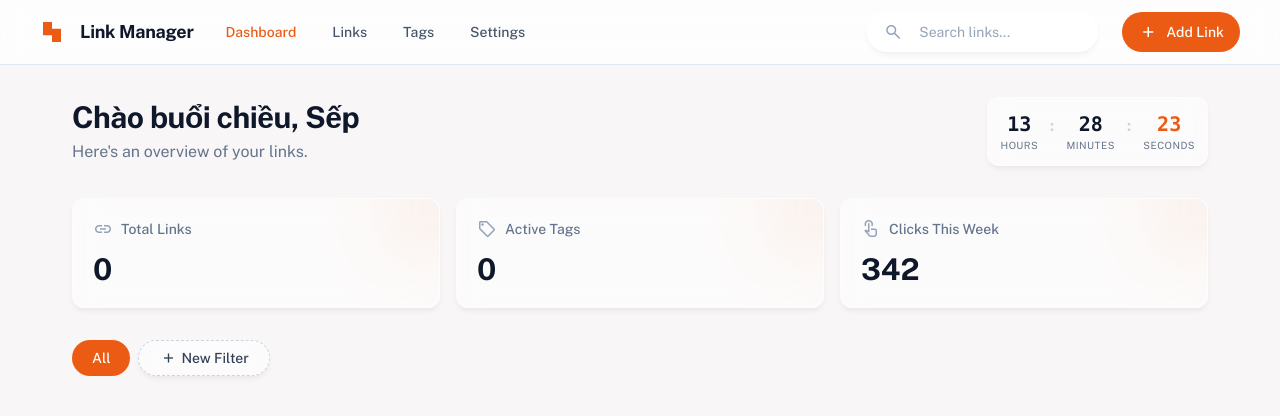
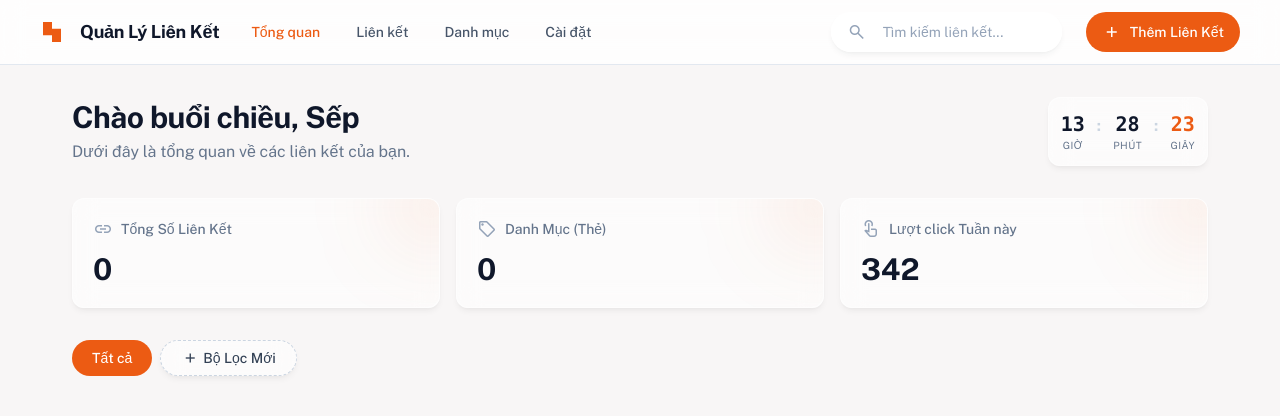
Before and after one commit to 1pixeljob-hue/hub-portal, a PHP site: page / in a window 1280 px wide. Shown: the top 416 px of the page. Run offline with PHP 8.4, Linux system fonts and the light colour scheme; data that the repository does not hold is empty; some libraries are stand-ins or nearby versions.

Commit message:
feat: translate UI completely to Vietnamese and fix filter button styling

```diff
--- a/index.php
+++ b/index.php
@@ -54,11 +54,11 @@
 }
 ?>
 <!DOCTYPE html>
-<html lang="en">
+<html lang="vi">
 <head>
     <meta charset="utf-8"/>
     <meta content="width=device-width, initial-scale=1.0" name="viewport"/>
-    <title>Link Manager Dashboard</title>
+    <title>Bảng Điều Khiển Liên Kết</title>
     <link href="https://fonts.googleapis.com/css2?family=Public+Sans:wght@400;500;600;700&display=swap" rel="stylesheet"/>
     <link href="https://fonts.googleapis.com/css2?family=Material+Symbols+Outlined:wght,FILL@100..700,0..1&display=swap" rel="stylesheet"/>
     <script src="https://cdn.tailwindcss.com?plugins=forms,container-queries"></script>
@@ -107,13 +107,13 @@
 
             const greetingElement = document.getElementById('greeting-text');
             const h = now.getHours();
-            let greeting = 'Good morning';
+            let greeting = 'Chào buổi sáng';
             if (h >= 12 && h < 18) {
-                greeting = 'Good afternoon';
+                greeting = 'Chào buổi chiều';
             } else if (h >= 18) {
-                greeting = 'Good evening';
+                greeting = 'Chào buổi tối';
             }
-            if(greetingElement) greetingElement.textContent = `${greeting}, Alex`;
+            if(greetingElement) greetingElement.textContent = `${greeting}, Sếp`;
         }
         setInterval(updateTime, 1000);
         window.addEventListener('load', updateTime);
@@ -130,13 +130,13 @@
 <path clip-rule="evenodd" d="M24 4H6V17.3333V30.6667H24V44H42V30.6667V17.3333H24V4Z" fill-rule="evenodd"></path>
 </svg>
 </div>
-<h2 class="text-slate-900 dark:text-white text-lg font-bold leading-tight tracking-[-0.015em]">Link Manager</h2>
+<h2 class="text-slate-900 dark:text-white text-lg font-bold leading-tight tracking-[-0.015em]">Quản Lý Liên Kết</h2>
 </div>
 <div class="hidden md:flex items-center gap-9">
-<a class="text-primary text-sm font-medium leading-normal" href="#">Dashboard</a>
-<a class="text-slate-600 dark:text-slate-400 hover:text-primary transition-colors text-sm font-medium leading-normal" href="#">Links</a>
-<a class="text-slate-600 dark:text-slate-400 hover:text-primary transition-colors text-sm font-medium leading-normal" href="#">Tags</a>
-<a class="text-slate-600 dark:text-slate-400 hover:text-primary transition-colors text-sm font-medium leading-normal" href="#">Settings</a>
+<a class="text-primary text-sm font-medium leading-normal" href="#">Tổng quan</a>
+<a class="text-slate-600 dark:text-slate-400 hover:text-primary transition-colors text-sm font-medium leading-normal" href="#">Liên kết</a>
+<a class="text-slate-600 dark:text-slate-400 hover:text-primary transition-colors text-sm font-medium leading-normal" href="#">Danh mục</a>
+<a class="text-slate-600 dark:text-slate-400 hover:text-primary transition-colors text-sm font-medium leading-normal" href="#">Cài đặt</a>
 </div>
 </div>
 <div class="flex flex-1 justify-end gap-6 items-center">
@@ -145,11 +145,11 @@
 <div class="text-slate-400 flex items-center justify-center pl-4 pr-2">
 <span class="material-symbols-outlined text-[20px]">search</span>
 </div>
-<input class="form-input flex w-full min-w-0 flex-1 resize-none overflow-hidden rounded-full rounded-l-none bg-transparent text-slate-900 dark:text-white focus:outline-0 focus:ring-0 border-none h-full placeholder:text-slate-400 px-2 text-sm font-normal leading-normal" placeholder="Search links..." value=""/>
+<input id="link-search" class="form-input flex w-full min-w-0 flex-1 resize-none overflow-hidden rounded-full rounded-l-none bg-transparent text-slate-900 dark:text-white focus:outline-0 focus:ring-0 border-none h-full placeholder:text-slate-400 px-2 text-sm font-normal leading-normal" placeholder="Tìm kiếm liên kết..." value=""/>
 </div>
 </label>
 <button onclick="window.openAddLinkModal()" class="flex h-10 items-center justify-center gap-2 rounded-full bg-primary text-white hover:bg-orange-600 transition-colors px-4 text-sm font-medium">
-    <span class="material-symbols-outlined text-[20px]">add</span> Add Link
+    <span class="material-symbols-outlined text-[20px]">add</span> Thêm Liên Kết
 </button>
 </div>
 </header>
@@ -157,24 +157,24 @@
 <!-- Header Section -->
 <div class="flex flex-col md:flex-row justify-between items-start md:items-center mb-8 gap-4">
 <div>
-<h1 class="text-slate-900 dark:text-white text-3xl font-bold leading-tight tracking-[-0.015em]" id="greeting-text">Good morning, Alex</h1>
-<p class="text-slate-500 dark:text-slate-400 mt-1">Here's an overview of your links.</p>
+<h1 class="text-slate-900 dark:text-white text-3xl font-bold leading-tight tracking-[-0.015em]" id="greeting-text">Chào buổi sáng, Sếp</h1>
+<p class="text-slate-500 dark:text-slate-400 mt-1">Dưới đây là tổng quan về các liên kết của bạn.</p>
 </div>
 <!-- Digital Clock -->
 <div class="flex gap-3 glass-card rounded-xl p-3">
 <div class="flex flex-col items-center">
 <span class="text-slate-900 dark:text-white text-xl font-bold font-mono" id="clock-hours">10</span>
-<span class="text-slate-500 dark:text-slate-400 text-[10px] uppercase tracking-wider">Hours</span>
+<span class="text-slate-500 dark:text-slate-400 text-[10px] uppercase tracking-wider">Giờ</span>
 </div>
 <span class="text-slate-300 dark:text-slate-600 font-bold self-start mt-1">:</span>
 <div class="flex flex-col items-center">
 <span class="text-slate-900 dark:text-white text-xl font-bold font-mono" id="clock-minutes">30</span>
-<span class="text-slate-500 dark:text-slate-400 text-[10px] uppercase tracking-wider">Minutes</span>
+<span class="text-slate-500 dark:text-slate-400 text-[10px] uppercase tracking-wider">Phút</span>
 </div>
 <span class="text-slate-300 dark:text-slate-600 font-bold self-start mt-1">:</span>
 <div class="flex flex-col items-center">
 <span class="text-primary text-xl font-bold font-mono" id="clock-seconds">45</span>
-<span class="text-slate-500 dark:text-slate-400 text-[10px] uppercase tracking-wider">Seconds</span>
+<span class="text-slate-500 dark:text-slate-400 text-[10px] uppercase tracking-wider">Giây</span>
 </div>
 </div>
 </div>
@@ -184,7 +184,7 @@
 <div class="absolute top-0 right-0 w-24 h-24 bg-primary/10 rounded-full blur-2xl -mr-10 -mt-10 transition-transform group-hover:scale-150"></div>
 <div class="flex items-center gap-2 mb-1">
 <span class="material-symbols-outlined text-slate-400 text-[20px]">link</span>
-<p class="text-slate-500 dark:text-slate-400 text-sm font-medium">Total Links</p>
+<p class="text-slate-500 dark:text-slate-400 text-sm font-medium">Tổng Số Liên Kết</p>
 </div>
 <p class="text-slate-900 dark:text-white text-3xl font-bold"><?php echo $totalLinks; ?></p>
 </div>
@@ -192,7 +192,7 @@
 <div class="absolute top-0 right-0 w-24 h-24 bg-primary/10 rounded-full blur-2xl -mr-10 -mt-10 transition-transform group-hover:scale-150"></div>
 <div class="flex items-center gap-2 mb-1">
 <span class="material-symbols-outlined text-slate-400 text-[20px]">sell</span>
-<p class="text-slate-500 dark:text-slate-400 text-sm font-medium">Active Tags</p>
+<p class="text-slate-500 dark:text-slate-400 text-sm font-medium">Danh Mục (Thẻ)</p>
 </div>
 <p class="text-slate-900 dark:text-white text-3xl font-bold"><?php echo count($categories); ?></p>
 </div>
@@ -200,24 +200,24 @@
 <div class="absolute top-0 right-0 w-24 h-24 bg-primary/10 rounded-full blur-2xl -mr-10 -mt-10 transition-transform group-hover:scale-150"></div>
 <div class="flex items-center gap-2 mb-1">
 <span class="material-symbols-outlined text-slate-400 text-[20px]">touch_app</span>
-<p class="text-slate-500 dark:text-slate-400 text-sm font-medium">Clicks This Week</p>
+<p class="text-slate-500 dark:text-slate-400 text-sm font-medium">Lượt click Tuần này</p>
 </div>
 <p class="text-slate-900 dark:text-white text-3xl font-bold">342</p>
 </div>
 </div>
 <!-- Filters -->
 <div class="flex gap-2 overflow-x-auto pb-4 mb-4 scrollbar-hide">
-<button class="flex h-9 shrink-0 items-center justify-center rounded-full bg-primary text-white px-5 text-sm font-medium transition-transform hover:scale-105">
-    All
+<button class="category-filter active flex h-9 shrink-0 items-center justify-center rounded-full bg-primary text-white px-5 text-sm font-medium transition-transform hover:scale-105" data-filter="all">
+    Tất cả
 </button>
-<?php foreach ($categories as $cat): ?>
-<button class="flex h-9 shrink-0 items-center justify-center rounded-full glass-card hover:bg-slate-100 dark:hover:bg-slate-800 text-slate-700 dark:text-slate-300 px-5 text-sm font-medium transition-colors">
+<?php foreach ($categories as $key => $cat): ?>
+<button class="category-filter flex h-9 shrink-0 items-center justify-center rounded-full glass-card hover:bg-slate-100 dark:hover:bg-slate-800 text-slate-700 dark:text-slate-300 px-5 text-sm font-medium transition-colors" data-filter="<?php echo htmlspecialchars($key); ?>">
     <?php echo htmlspecialchars($cat['name']); ?>
 </button>
 <?php
 endforeach; ?>
 <button onclick="document.getElementById('add-category-modal').classList.add('active')" class="flex h-9 shrink-0 items-center justify-center rounded-full glass-card hover:bg-slate-100 dark:hover:bg-slate-800 text-slate-700 dark:text-slate-300 px-5 text-sm font-medium transition-colors border-dashed border-slate-300 dark:border-slate-700">
-<span class="material-symbols-outlined text-[18px] mr-1">add</span> New Filter
+<span class="material-symbols-outlined text-[18px] mr-1">add</span> Bộ Lọc Mới
 </button>
 </div>
 <!-- Link Cards Grid -->
@@ -252,14 +252,14 @@
     </button>
     <div id="menu-<?php echo $link['id']; ?>" class="action-menu hidden absolute right-0 mt-1 w-36 origin-top-right rounded-lg bg-white shadow-xl ring-1 ring-black/5 overflow-hidden z-30 border border-slate-200">
         <button class="flex w-full items-center gap-2 px-3 py-2 text-sm text-slate-700 hover:bg-slate-50 transition-colors" onclick='window.editLink(<?php echo json_encode($link, JSON_HEX_TAG | JSON_HEX_APOS | JSON_HEX_QUOT | JSON_HEX_AMP); ?>, event)'>
-            <span class="material-symbols-outlined text-[18px]">edit</span> Edit
+            <span class="material-symbols-outlined text-[18px]">edit</span> Sửa
         </button>
         <button class="flex w-full items-center gap-2 px-3 py-2 text-sm text-slate-700 hover:bg-slate-50 transition-colors" onclick="window.copyUrl('<?php echo htmlspecialchars($link['url'], ENT_QUOTES); ?>'); window.toggleMenu('menu-<?php echo $link['id']; ?>', event)">
-            <span class="material-symbols-outlined text-[18px]">content_copy</span> Copy
+            <span class="material-symbols-outlined text-[18px]">content_copy</span> Sao chép
         </button>
         <div class="h-px w-full bg-slate-200 border-0"></div>
         <button class="flex w-full items-center gap-2 px-3 py-2 text-sm text-red-500 hover:bg-red-50 transition-colors" onclick="window.deleteLink('<?php echo $link['id']; ?>')">
-            <span class="material-symbols-outlined text-[18px]">delete</span> Delete
+            <span class="material-symbols-outlined text-[18px]">delete</span> Xóa
         </button>
     </div>
 </div>
@@ -271,7 +271,7 @@
     endforeach; ?>
 </div>
 <a href="<?php echo htmlspecialchars($link['url']); ?>" target="_blank" class="w-full flex items-center justify-center gap-2 bg-transparent hover:bg-primary/5 text-primary border border-primary/20 hover:border-primary/50 py-2.5 rounded-xl text-sm font-semibold transition-all group-hover:bg-primary group-hover:text-white">
-    Open Link <span class="material-symbols-outlined text-[18px]">open_in_new</span>
+    Mở Liên Kết <span class="material-symbols-outlined text-[18px]">open_in_new</span>
 </a>
 </div>
 <?php
@@ -288,7 +288,7 @@
             <!-- Left Side: Live Preview -->
             <div class="w-full md:w-5/12 bg-slate-50 p-8 flex flex-col border-b md:border-b-0 md:border-r border-slate-200 relative overflow-hidden">
                 <h3 class="text-sm font-bold uppercase tracking-wider text-slate-500 mb-6 relative z-10 flex items-center gap-2">
-                    <span class="material-symbols-outlined text-[18px]">visibility</span> Preview
+                    <span class="material-symbols-outlined text-[18px]">visibility</span> Xem Trước
                 </h3>
 
                 <div class="flex-1 flex items-center justify-center relative z-10 w-full" id="preview-card-container">
@@ -300,7 +300,7 @@
                                      <img src="" class="w-10 h-10 object-contain absolute z-10 hidden" id="preview-logo" alt="Logo">
                                 </div>
                                 <div>
-                                    <h3 class="text-slate-900 font-semibold line-clamp-1" id="preview-title">New Link</h3>
+                                    <h3 class="text-slate-900 font-semibold line-clamp-1" id="preview-title">Liên Kết Mới</h3>
                                     <p class="text-slate-500 text-xs mt-0.5" id="preview-url">example.com</p>
                                 </div>
                             </div>
```
Also changed, not shown: js/script.js (+6 -2 lines).
